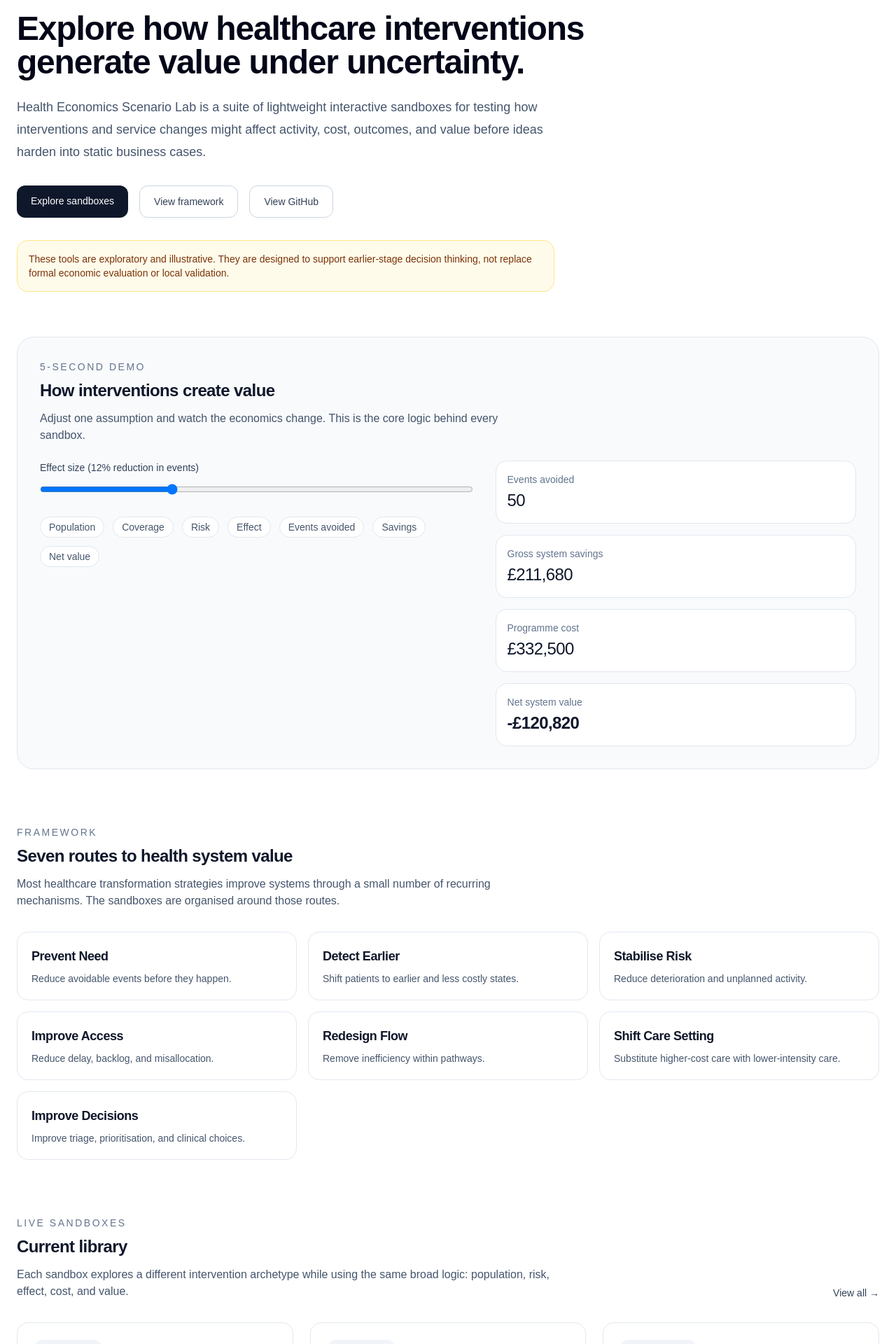
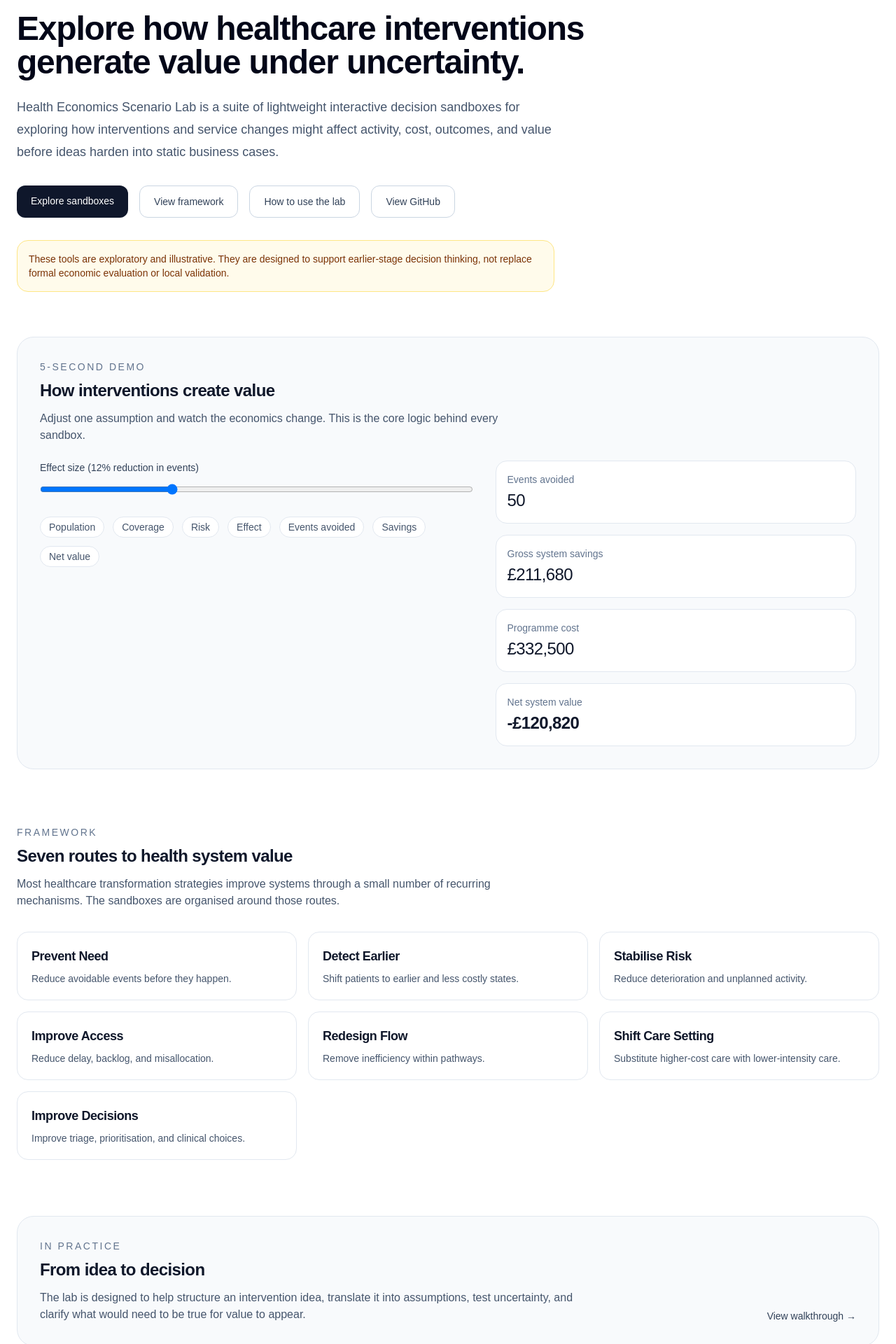
Before and after one commit to olivercareyncl/health-economics-scenario-lab, a Next.js app in the folder site/: page / in a window 1280 px wide. Shown: the part 140-2060 px from the top of the page at 70% size. Built offline with nearby package versions, Linux system fonts and the light colour scheme.

Commit message:
Update page.tsx

```diff
--- a/site/src/app/page.tsx
+++ b/site/src/app/page.tsx
@@ -19,9 +19,9 @@ export default function HomePage() {
         </h1>
         <p className="mt-6 max-w-3xl text-lg leading-8 text-slate-600">
           Health Economics Scenario Lab is a suite of lightweight interactive
-          sandboxes for testing how interventions and service changes might
-          affect activity, cost, outcomes, and value before ideas harden into
-          static business cases.
+          decision sandboxes for exploring how interventions and service changes
+          might affect activity, cost, outcomes, and value before ideas harden
+          into static business cases.
         </p>
 
         <div className="mt-8 flex flex-wrap gap-4">
@@ -36,6 +36,12 @@ export default function HomePage() {
             className="rounded-xl border border-slate-300 px-5 py-3 text-sm font-medium text-slate-700"
           >
             View framework
+          </Link>
+          <Link
+            href="/how-to-use"
+            className="rounded-xl border border-slate-300 px-5 py-3 text-sm font-medium text-slate-700"
+          >
+            How to use the lab
           </Link>
           <Link
             href={GITHUB_URL}
@@ -56,6 +62,31 @@ export default function HomePage() {
         <DemoSlider />
         <RoutesGrid />
 
+        <section className="rounded-3xl border border-slate-200 bg-slate-50 p-8">
+          <div className="flex flex-col gap-4 md:flex-row md:items-end md:justify-between">
+            <div>
+              <p className="text-sm font-medium uppercase tracking-[0.18em] text-slate-500">
+                In practice
+              </p>
+              <h2 className="mt-2 text-2xl font-semibold tracking-tight">
+                From idea to decision
+              </h2>
+              <p className="mt-3 max-w-3xl text-slate-600">
+                The lab is designed to help structure an intervention idea,
+                translate it into assumptions, test uncertainty, and clarify
+                what would need to be true for value to appear.
+              </p>
+            </div>
+
+            <Link
+              href="/how-to-use"
+              className="text-sm font-medium text-slate-700"
+            >
+              View walkthrough →
+            </Link>
+          </div>
+        </section>
+
         <section>
           <div className="mb-8 flex items-end justify-between gap-4">
             <div>
@@ -67,8 +98,8 @@ export default function HomePage() {
               </h2>
               <p className="mt-3 max-w-3xl text-slate-600">
                 Each sandbox explores a different intervention archetype while
-                using the same broad logic: population, risk, effect, cost, and
-                value.
+                using the same broad logic: population, risk, effect size,
+                delivery cost, and value.
               </p>
             </div>
 
```
